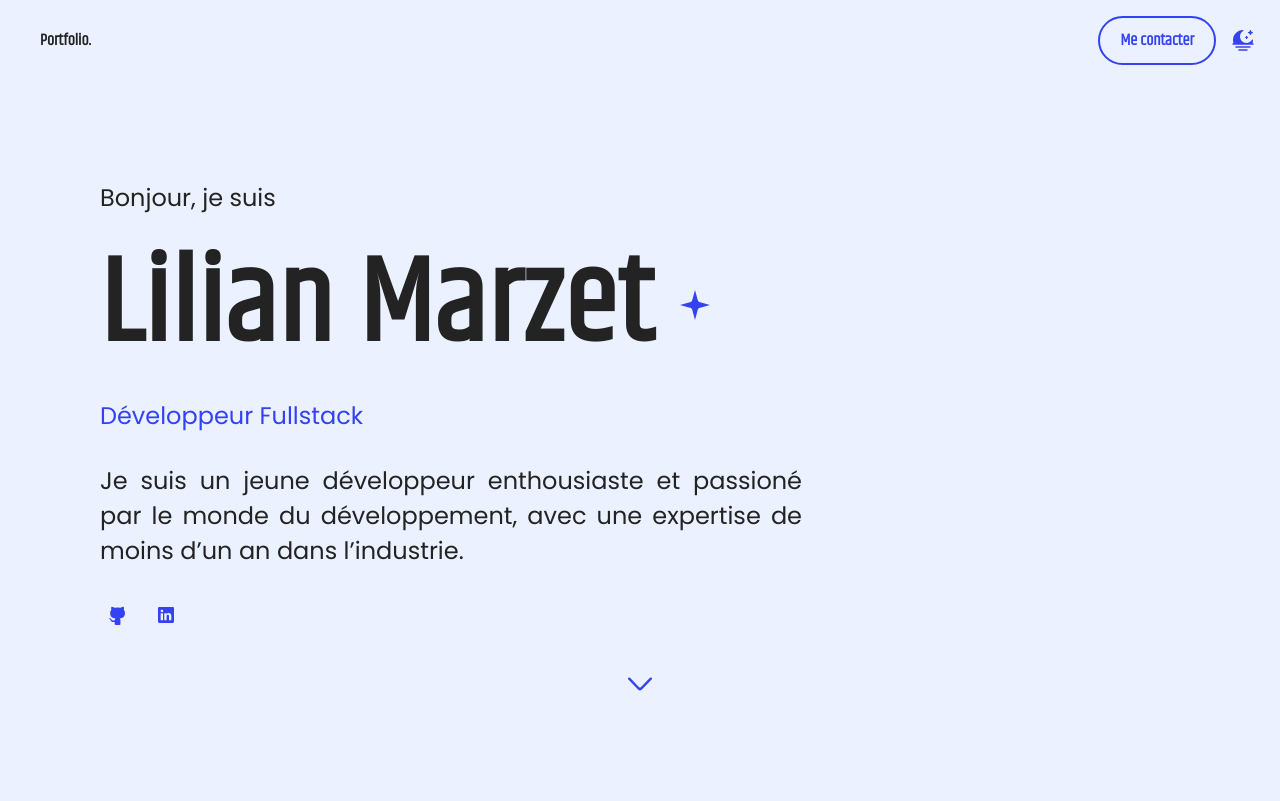
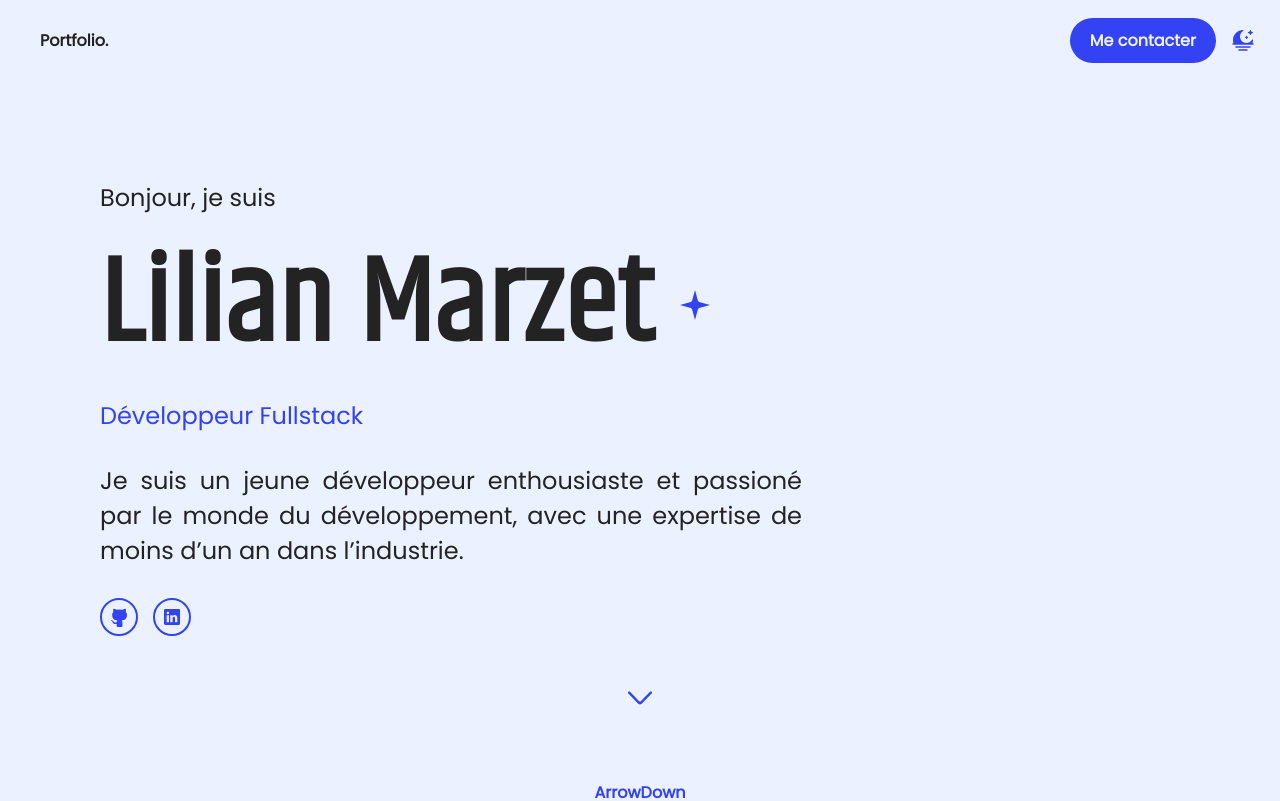
Before and after one commit to LilianMrzt/my-portfolio, a React (Create React App) app: page / in a window 1280 px wide. Shown: the top 801 px of the page. Built offline with nearby package versions, Linux system fonts and the light colour scheme.

Commit message:
[EVOL] Refacto Boutons

```diff
--- a/src/index.css
+++ b/src/index.css
@@ -32,22 +32,29 @@ code {
 }
 
 :root {
-  --background: #EBF1FF;
-  --primary: #3342F2;
-  --secondary: #6C82FB;
-  --tertiary: #000033;
-  --text: #232323;
-  --surface: #ffffff;
-  --shadow: #0000004D;
 
 }
 
 [data-theme='dark'] {
   --background: #0D1015;
+  --backgroundDarken: #0D1015DD;
   --primary: #A8BDFD;
   --secondary: #3342F2;
   --tertiary: #06090D;
   --text: #EBF1FF;
+  --ripple: #EBF1FF1A;
   --surface: #ffffff;
   --shadow: #ffffff4D;
 }
+
+[data-theme='light'] {
+  --background: #EBF1FF;
+  --backgroundDarken: #EBF1FF1A;
+  --primary: #3342F2;
+  --secondary: #6C82FB;
+  --tertiary: #000033;
+  --text: #232323;
+  --ripple: #2323231A;
+  --surface: #ffffff;
+  --shadow: #0000004D;
+}
--- /dev/null
+++ b/src/interfaces/types/EffectType.ts
@@ -0,0 +1,4 @@
+export type EffectType =
+    | 'none'
+    | 'darken'
+    | 'hover'
--- a/src/interfaces/types/PaddingTypes.ts
+++ b/src/interfaces/types/PaddingTypes.ts
@@ -2,3 +2,4 @@ export type PaddingTypes =
     | 0
     | 5
     | 10
+    | 20
--- a/src/styles/colors.css
+++ b/src/styles/colors.css
@@ -57,6 +57,11 @@
     transition: 0.3s;
 }
 
+.bg-shadow {
+    background-color: var(--shadow);
+    transition: 0.3s;
+}
+
 /* hover */
 
 .hover-primary:hover {
--- /dev/null
+++ b/src/ui/animations/Animations.ts
@@ -0,0 +1,38 @@
+import { type MouseEvent } from 'react'
+import './animations.css'
+
+/**
+ * Permet de créer une animation de ripple
+ * @param event
+ * @param fromCenter
+ */
+export const createRipple = (
+    event: MouseEvent<HTMLButtonElement>,
+    fromCenter: boolean = false
+): void => {
+    const button = event.currentTarget
+
+    const circle = document.createElement('span')
+    const diameter = Math.max(button.clientWidth, button.clientHeight)
+    const radius = diameter / 2
+
+    circle.style.width = circle.style.height = `${diameter}px`
+
+    if (fromCenter) {
+        circle.style.left = `${button.clientWidth / 2 - radius}px`
+        circle.style.top = `${button.clientHeight / 2 - radius}px`
+    } else {
+        circle.style.left = `${event.clientX - button.offsetLeft - radius}px`
+        circle.style.top = `${event.clientY - button.offsetTop - radius}px`
+    }
+
+    circle.classList.add('ripple')
+
+    const ripple = button.getElementsByClassName('ripple')[0]
+
+    if (ripple) {
+        ripple.remove()
+    }
+
+    button.appendChild(circle)
+}
--- /dev/null
+++ b/src/ui/animations/animations.css
@@ -0,0 +1,16 @@
+/** Ripple effect */
+
+span.ripple {
+    position: absolute;
+    border-radius: 50%;
+    transform: scale(0);
+    animation: ripple 600ms linear;
+    background-color: var(--ripple);
+}
+
+@keyframes ripple {
+    to {
+        transform: scale(4);
+        opacity: 0;
+    }
+}
--- a/src/ui/blocs/introductionScreen/IntroductionScreenIconsBloc.tsx
+++ b/src/ui/blocs/introductionScreen/IntroductionScreenIconsBloc.tsx
@@ -1,25 +1,29 @@
 import React, { type ReactElement } from 'react'
-import IconButton from '@components/common/IconButton'
 import { Github, LinkedIn } from '@assets/Images'
 import { ExternalLinks } from '@constants/Constants'
+import Button from '@components/common/Button'
 
 const IntroductionScreenIconsBloc = (): ReactElement => {
     return (
-        <div className={'d-flex mt-30 w-100'}>
-            <IconButton
+        <div className={'d-flex mt-30 w-100 align-start'}>
+            <Button
                 icon={Github}
                 color={'primary'}
                 backgroundColor={'background'}
-                border
                 className={'mr-15'}
                 link={ExternalLinks.gitHub}
+                effect={'hover'}
+                hoverColor={'background'}
+                border={'primary'}
             />
-            <IconButton
+            <Button
                 icon={LinkedIn}
                 color={'primary'}
                 backgroundColor={'background'}
-                border
                 link={ExternalLinks.linkedIn}
+                effect={'hover'}
+                hoverColor={'background'}
+                border={'primary'}
             />
         </div>
     )
--- a/src/ui/components/common/Button.tsx
+++ b/src/ui/components/common/Button.tsx
@@ -1,20 +1,26 @@
-import React, { type FC, type ReactElement, useCallback, useState } from 'react'
+import React, { type FC, type MouseEvent, type ReactElement, useCallback, useState } from 'react'
 import Text from '@components/common/Text'
 import { type ButtonProps } from '@interfaces/components/common/ButtonProps'
 import { Link } from 'react-router-dom'
+import { createRipple } from '@ui/animations/Animations'
+import Icon from '@components/common/Icon'
 
 const Button: FC<ButtonProps> = ({
     label,
     size = '16px',
-    fontWeight = '600',
+    fontWeight = '700',
     className,
-    backgroundColor = 'background',
-    color = 'primary',
-    border = 'primary',
+    backgroundColor = 'primary',
+    color = 'background',
+    border = 'none',
     hoverColor = 'background',
     onClick = () => {},
     rounded = true,
-    link
+    link,
+    animationFromCenter = false,
+    effect = 'darken',
+    icon,
+    padding
 }) => {
     const CustomButton = useCallback(
         ({ ...props }): ReactElement => {
@@ -40,29 +46,54 @@ const Button: FC<ButtonProps> = ({
     return (
         <CustomButton
             className={`
-                p-10
                 ${rounded && 'rounded-button'}
                 border-${border}
                 bg-${backgroundColor}
-                hover-bg-${border}
+                ${effect === 'hover' && `hover-bg-${border} `}
                 decoration-none
                 pointer
                 border-radius-small
-                pl-20
-                pr-20
+                relative
+                overflow-hidden
+                ${icon && !label && 'aspect-1'}
                 ${className}
+                d-flex
+                p-0
             `}
-            onClick={onClick}
+            onClick={(event: MouseEvent<HTMLButtonElement>) => {
+                onClick()
+                createRipple(event, animationFromCenter)
+            }}
             onMouseEnter={handleMouseEnter}
             onMouseLeave={handleMouseLeave}
         >
+            <div className={`
+                ${effect === 'darken' ? isHovered ? 'bg-shadow' : '' : ''}
+                ${padding ? `p-${padding}` : icon && !label ? 'p-5' : 'p-10'}
+                ${label && 'pl-20 pr-20'}
+                flex-1
+                transition-3
+            `}>
+                {icon && (
+                    <Icon
+                        src={icon}
+                        className={'aspect-1 d-flex'}
+                        size={'24px'}
+                        color={hoverColor && isHovered && effect === 'hover' ? hoverColor : color}
+                    />
+                )}
+                {label && (
                     <Text
-                color={hoverColor && isHovered ? hoverColor : color}
+                        color={hoverColor && isHovered && effect === 'hover' ? hoverColor : color}
                         size={size}
                         fontWeight={fontWeight}
+                        font={'poppins'}
+                        className={icon && 'ml-10'}
                     >
                         {label}
                     </Text>
+                )}
+            </div>
         </CustomButton>
     )
 }
--- a/src/ui/components/navigation/NavigationBar.tsx
+++ b/src/ui/components/navigation/NavigationBar.tsx
@@ -1,6 +1,5 @@
 import React, { type FC, type ReactElement, useState } from 'react'
 import { type NavigationBarProps } from '@interfaces/components/navigation/NavigationBarProps'
-import IconButton from '@components/common/IconButton'
 import { MoonLogo, SunLogo } from '@assets/Images'
 import { Theme } from '@constants/Constants'
 import Button from '@components/common/Button'
@@ -32,7 +31,8 @@ const NavigationBar: FC<NavigationBarProps> = ({
                 }}
                 border={'none'}
                 color={'text'}
-                hoverColor={'text'}
+                backgroundColor={'background'}
+                effect={'none'}
             />
             <div
                 className='d-flex flex-row align-center'
@@ -48,12 +48,11 @@ const NavigationBar: FC<NavigationBarProps> = ({
                         />
                     </>
                 )}
-                <IconButton
+                <Button
                     backgroundColor={'background'}
                     color={'primary'}
                     icon={isIconSun ? SunLogo : MoonLogo}
                     onClick={handleThemeChange}
-                    hoverEffect={false}
                 />
             </div>
         </div>
--- a/src/ui/views/home-screen/IntroductionSection.tsx
+++ b/src/ui/views/home-screen/IntroductionSection.tsx
@@ -2,9 +2,9 @@ import React, { type ReactElement } from 'react'
 import { ArrowDown } from '@assets/Images'
 import IntroductionScreenIntroductionTextBloc from '@blocs/introductionScreen/IntroductionScreenIntroductionTextBloc'
 import IntroductionScreenIconsBloc from '@blocs/introductionScreen/IntroductionScreenIconsBloc'
-import IconButton from '@components/common/IconButton'
 import { sectionIds } from '@constants/ScreensConstants'
 import { handleClickScroll } from '@utils/ButtonUtils'
+import Button from '@components/common/Button'
 
 const IntroductionSection = (): ReactElement => {
     return (
@@ -16,13 +16,23 @@ const IntroductionSection = (): ReactElement => {
             >
                 <IntroductionScreenIntroductionTextBloc/>
                 <IntroductionScreenIconsBloc/>
-                <IconButton
+                <Button
                     icon={ArrowDown}
                     color={'primary'}
                     backgroundColor={'background'}
-                    padding={10}
                     className={'mt-30'}
                     onClick={() => { handleClickScroll(sectionIds.ProjectSectionId) }}
+                    padding={20}
+                    animationFromCenter
+                />
+                <Button
+                    label={'ArrowDown'}
+                    color={'primary'}
+                    backgroundColor={'background'}
+                    className={'mt-30'}
+                    onClick={() => { handleClickScroll(sectionIds.ProjectSectionId) }}
+                    padding={20}
+                    animationFromCenter
                 />
             </div>
         </div>
```
Also changed, not shown: src/interfaces/components/common/ButtonProps.ts (+7 -1 lines). Lines whose indentation alone changed are shown as unchanged.
